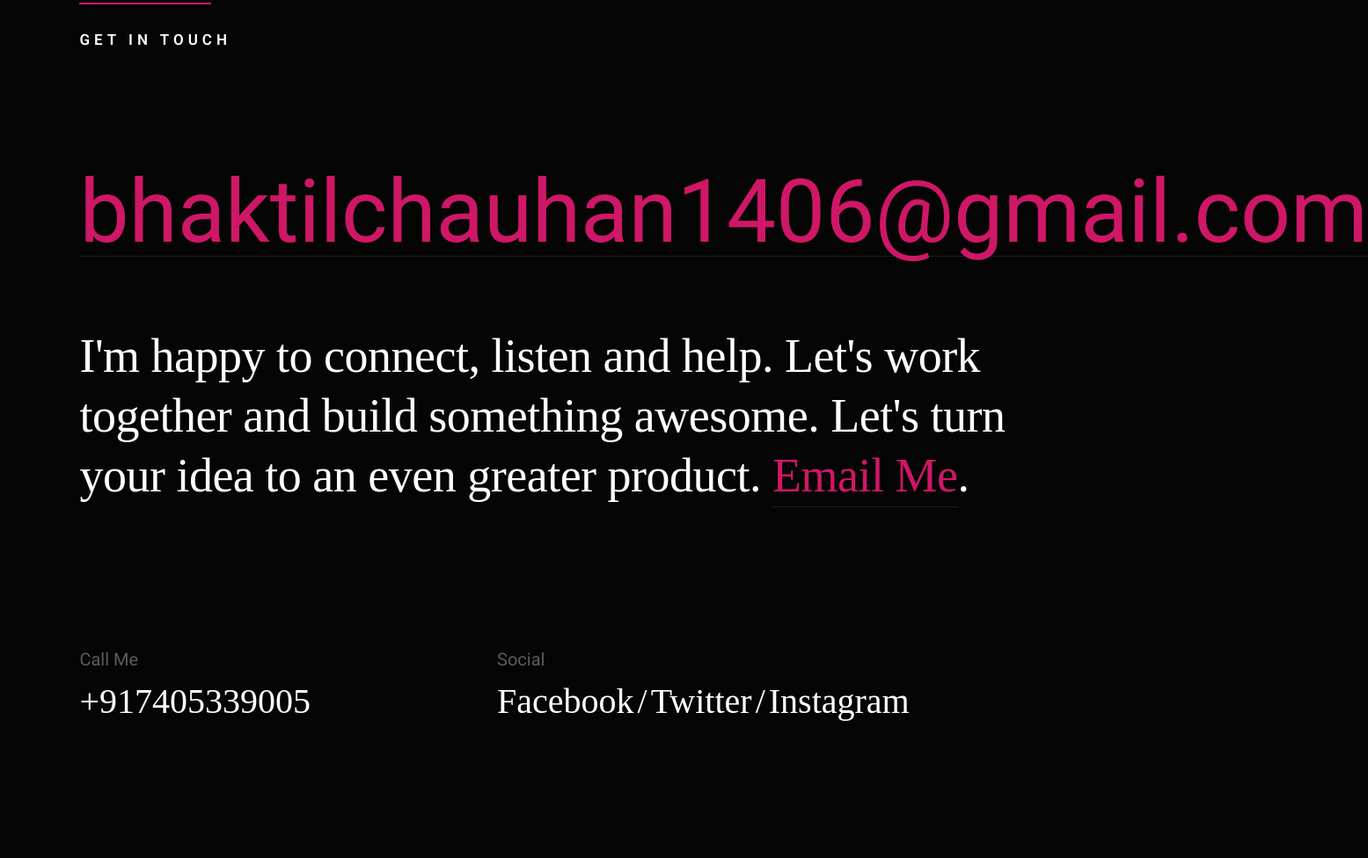
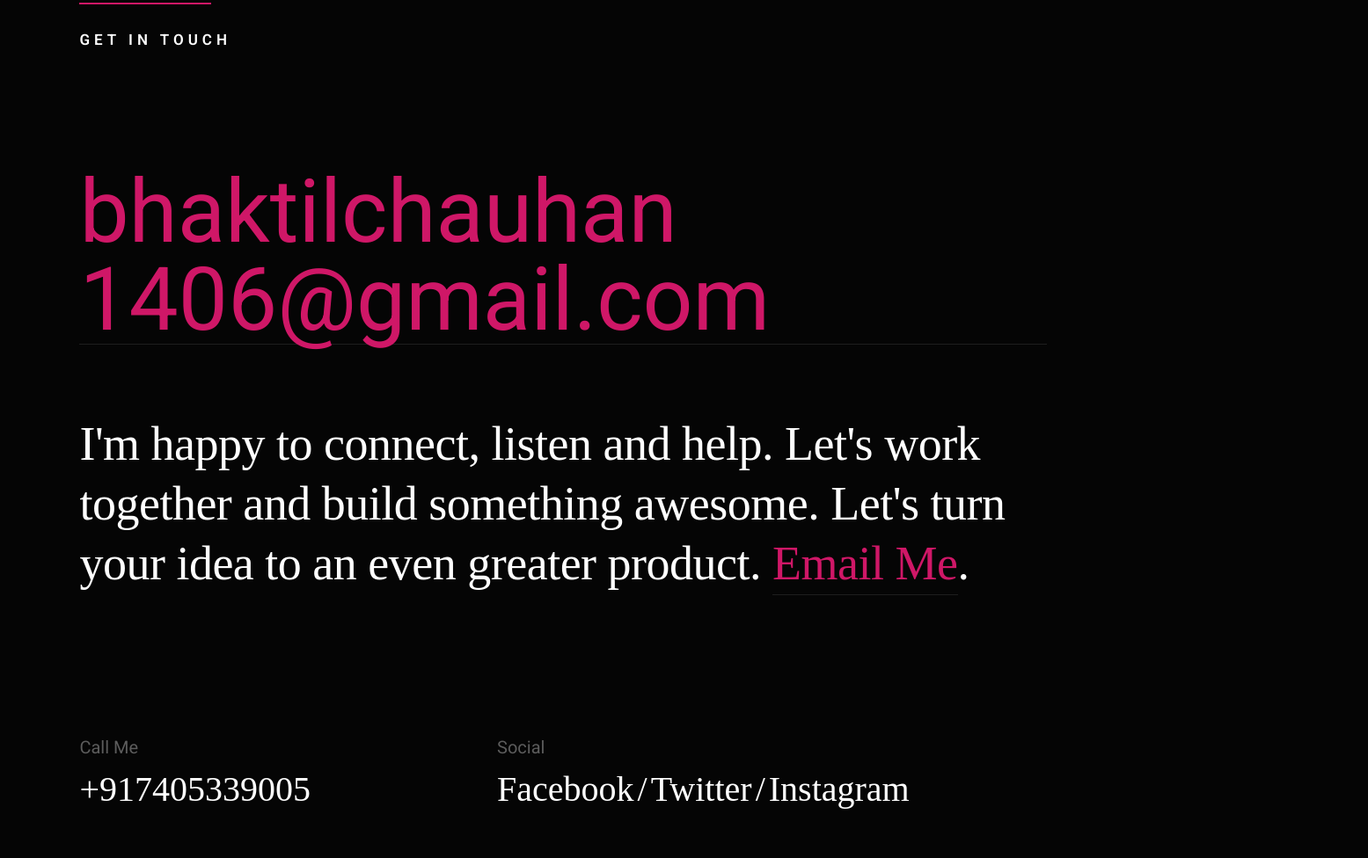
Before and after one commit to BhaktilChauhan/Bhaktilchauhan.github.io, a plain HTML site: page index.html in a window 1280 px wide. Shown: the part 4013-4989 px from the top of the page at 88% size, 1555 px wide, since content can reach past the window. Before the commit the page ends 4950 px from the top, so only its background shows below. Drawn offline with Linux system fonts and the light colour scheme; a web font is replaced by a local one.

Commit message:
new commit

```diff
--- a/css/main.css
+++ b/css/main.css
@@ -3293,7 +3293,7 @@ input::-moz-focus-inner {
 
 .contact-email {
   font-family: "Roboto", sans-serif;
-  font-size: 6.2rem;
+  font-size: 5.2rem;
   font-weight: 400;
   line-height: 1;
   margin: 5.6rem 0 8rem;
--- a/index.html
+++ b/index.html
@@ -630,7 +630,8 @@
         <div class="row contact-main" data-aos="fade-up">
             <div class="column large-full">
                 <p class="contact-email">
-                    <a href="mailto:#0">bhaktilchauhan1406@gmail.com</a>
+                    <a href="mailto:#0">bhaktilchauhan
+                        1406@gmail.com</a>
                 </p>
 
                 <p class="section-desc">
```
